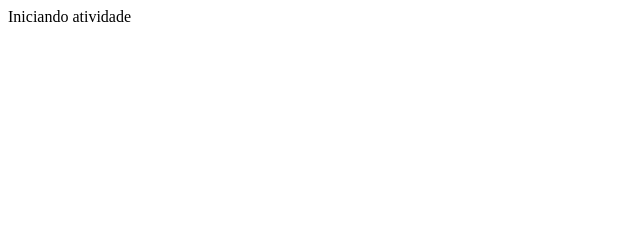
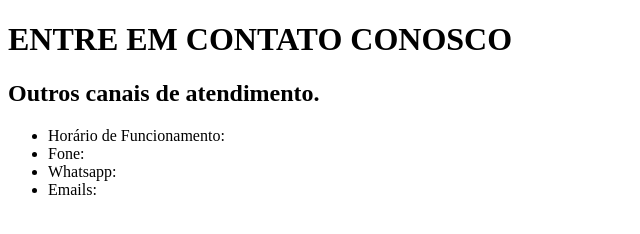
Before and after one commit to paulorobertojr/atividade01, a plain HTML site: page index.html in a window 1280 px wide. Shown: the whole page, without its empty margins (0-640 px from the left). Drawn offline with Linux system fonts and the light colour scheme.

Commit message:
Titulo e lista

```diff
--- a/index.html
+++ b/index.html
@@ -8,7 +8,15 @@
 </head>
 <body>
 
- Iniciando atividade
+ <h1>ENTRE EM CONTATO CONOSCO</h1>
 
+ <h2>Outros canais de atendimento.</h2>
+ <ul>
+    <li>Horário de Funcionamento:</li>
+    <li>Fone:</li>
+    <li>Whatsapp:</li>
+    <li>Emails:</li>
+
+ </ul>
 </body>
 </html>
```
